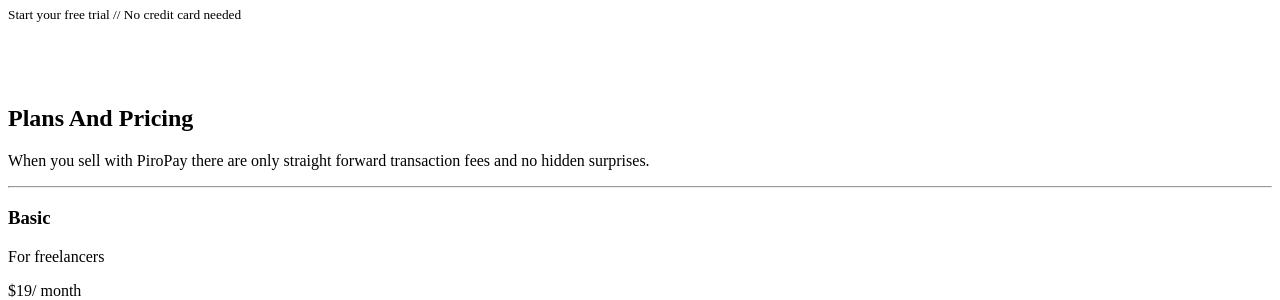
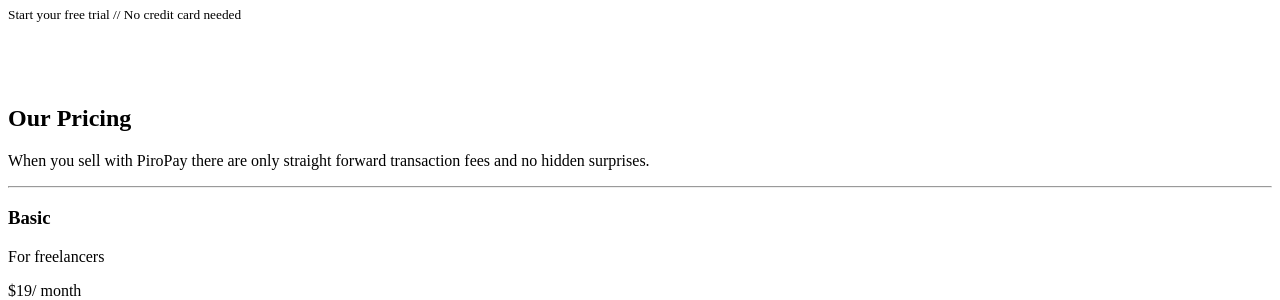
Before and after one commit to Banqee/piropay.github.io, a Jekyll site: the page built from _posts/2016-02-06-cabin.markdown, in a window 1280 px wide and 900 px high, scrolled down 8392 px. Shown: the part 155-455 px from the top of the window. Built offline with Jekyll 4.4.1, drawn with Linux system fonts in a browser that asks for light colours; nearby versions of some CDN libraries; library files that are not in the unit come from our copies.

Commit message:
Update pricing.html

```diff
--- a/_includes/pricing.html
+++ b/_includes/pricing.html
@@ -7,7 +7,7 @@
 		<div class="container">
 
 <div class="heading tc">
-		<h2>Plans And&nbsp;Pricing</h2>
+		<h2>Our&nbsp;Pricing</h2>
 
 		<p class="lead tc"> When you sell with PiroPay there are only straight forward transaction fees and no hidden surprises.</p>
 			<hr class="star-primary">
```
